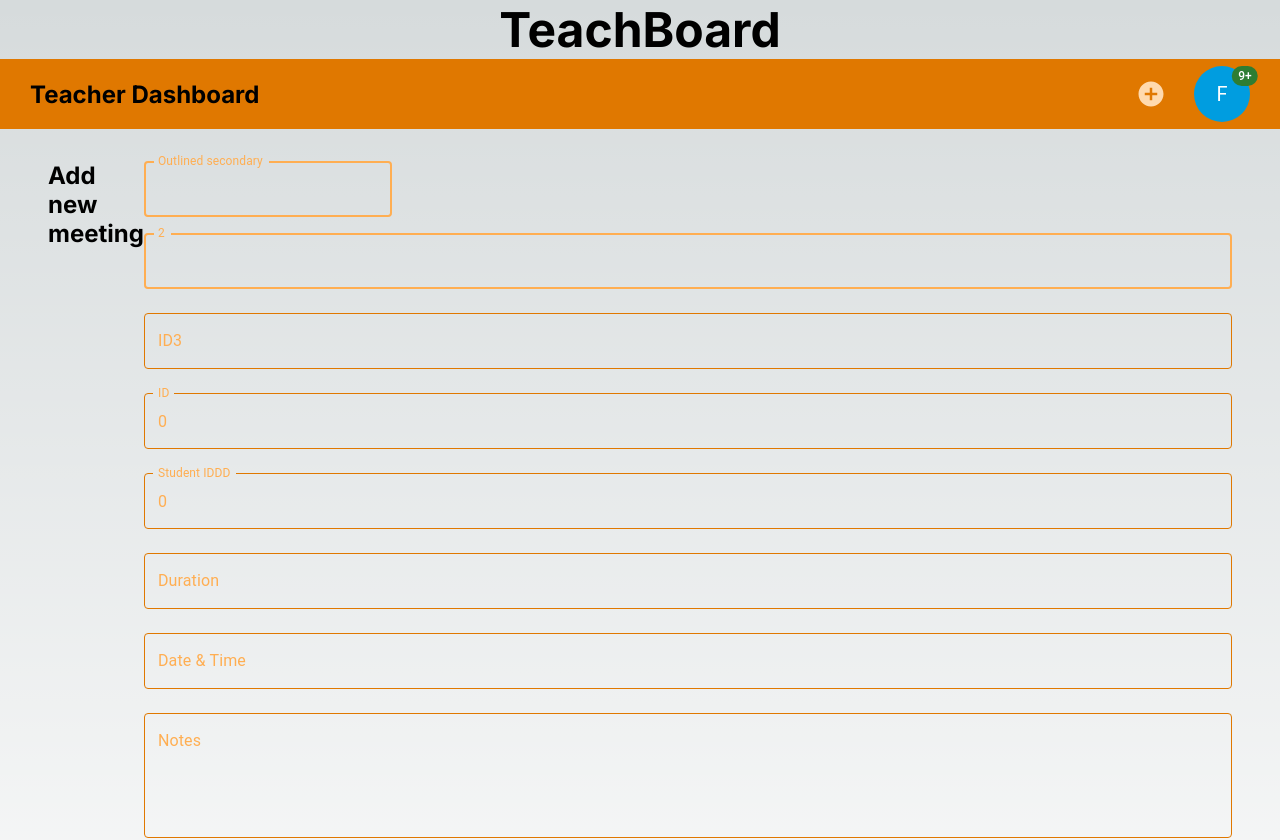
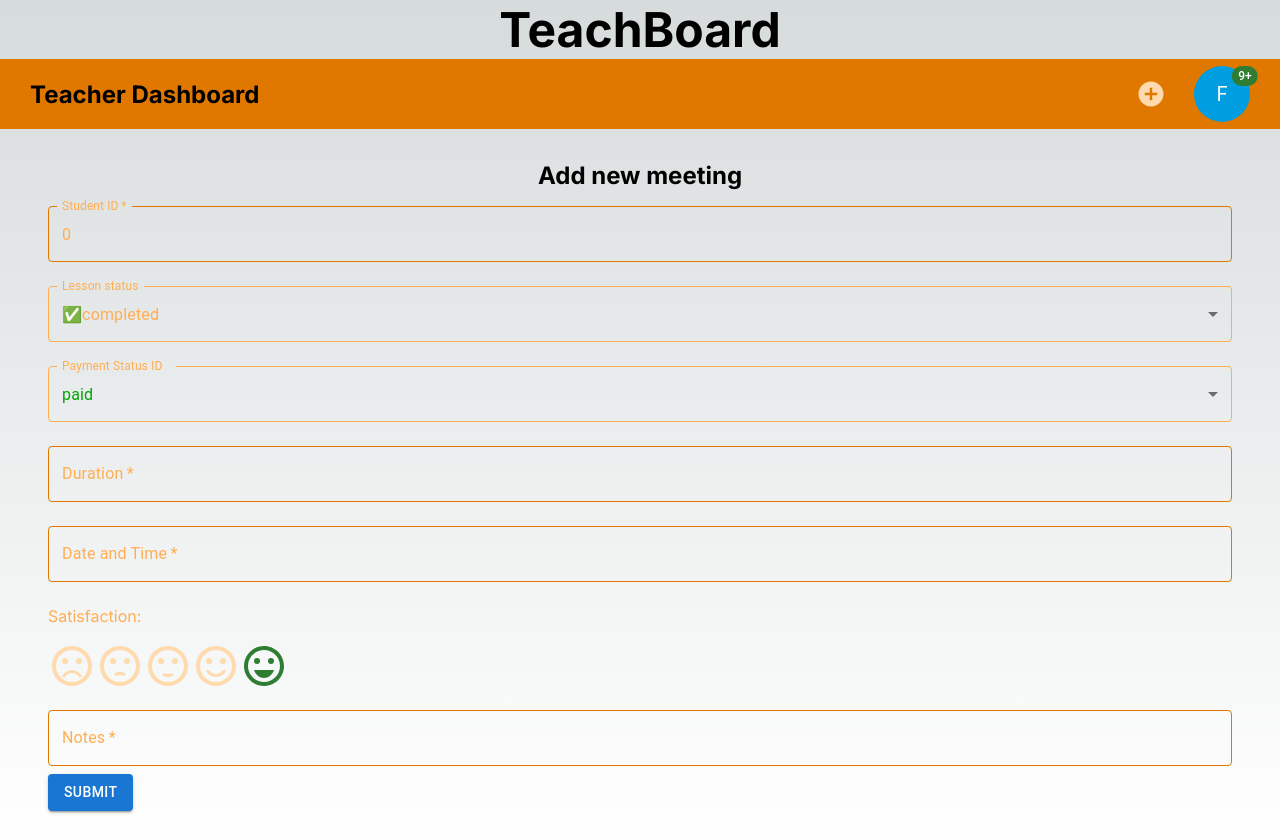
Before and after one commit to Filszu/teach-board, a Next.js app: page /dashboard/meetings/add-new-meeting in a window 1280 px wide. Shown: the top 840 px of the page. Built offline with nearby package versions, Linux system fonts and the light colour scheme.

Commit message:
satisfication rating works perfectly

```diff
--- a/app/(teacher)/dashboard/meetings/add-new-meeting/page.module.css
+++ b/app/(teacher)/dashboard/meetings/add-new-meeting/page.module.css
@@ -2,4 +2,6 @@
     grid-column: 1/13;
     display: flex;
     justify-content: center;
+    flex-direction: column;
+    align-items: center;
 }
--- a/components/forms/MeetingForm.module.css
+++ b/components/forms/MeetingForm.module.css
@@ -1,5 +1,7 @@
 .meetingForm{
     color: var(--elements-secondary-color);
     /* background-color: aquamarine; */
+    width: clamp(300px, 100%, 1200px);
+
 
 }
--- a/components/forms/MeetingForm.tsx
+++ b/components/forms/MeetingForm.tsx
@@ -1,11 +1,15 @@
 'use client'
 
 import { Meeting } from "@/types/types";
-import { TextField, Button, FormControl, InputLabel, Select, MenuItem,  createTheme,
+import { TextField, Button, FormControl, InputLabel, MenuItem,  createTheme,
   ThemeProvider,
   Theme,
   useTheme,
-  outlinedInputClasses, } from '@mui/material';
+  outlinedInputClasses, Select,  SelectChangeEvent } from '@mui/material';
+
+
+
+
 import { useState } from "react";
 import styles from './MeetingForm.module.css'
 
@@ -31,140 +35,144 @@ interface Props {
 
 
 import { customTheme } from "./customMuiFormStyles";
+import FaceRating from "../rating/FaceRating";
+// import BasicRating from "../rating/Rating";
 const MeetingForm = (props: Props) => {
 
   const outerTheme = useTheme();
 
-  const initialFormState: Meeting = {
+  const [meeting, setMeeting] = useState<Meeting>({
     id: 0,
     studentID: 0,
-          statusID: null,
-          paymentStatusID: 0,
+    statusID: 1,
+    paymentStatusID: 1,
     duration: '',
     dateTime: '',
-          satisfaction: null,
+    satisfaction: 5,
     notes: '',
+  });
+
+  const handleChange = (event: React.ChangeEvent<HTMLInputElement>) => {
+    const { name, value } = event.target;
+    setMeeting((prevMeeting) => ({ ...prevMeeting, [name]: value }));
   };
 
-    const [formData, setFormData] = useState<Meeting>(initialFormState);
+  const handleSelectChange = (event: SelectChangeEvent<{ value: number }>) => {
+    const { name, value } = event.target;
+    setMeeting((prevMeeting) => ({ ...prevMeeting, [name]: value }));
+  };
 
-    const handleChange = (e: React.ChangeEvent<HTMLInputElement | { value: unknown }>) => {
-      const { name, value } = e.target;
-      setFormData((prevData) => ({ ...prevData, [name]: value }));
+  const handleRatingChange = (value: number) => {
+    setMeeting((prevMeeting) => ({ ...prevMeeting, satisfaction: value }));
+
   };
 
 
 
-    const handleSubmit = (e: React.FormEvent<HTMLFormElement>) => {
-      e.preventDefault();
-      // Handle form submission or further processing here
-      console.log(formData);
+  const handleSubmit = (event: React.FormEvent) => {
+    event.preventDefault();
+    // onSubmit(meeting);
   };
+
+
 
   return (
     <ThemeProvider theme={customTheme(outerTheme)}>
     <form onSubmit={handleSubmit} className={styles.meetingForm}>
+      <TextField
+        name="studentID"
+        label="Student ID"
+        value={meeting.studentID}
+        onChange={handleChange}
+        required
+        fullWidth
+        margin="normal"
+      />
 
 
-      <TextField label="Outlined secondary" color="secondary" focused />
-      <TextField label="2" color="secondary" focused fullWidth  margin="normal" id="2"/>
-      <TextField
-        name="id3"
-        label="ID3"
-        InputLabelProps={{
-          sx: { color: "red", "&.Mui-focused": { color: "green" } },
-        }}
-
+      <FormControl
         fullWidth
         margin="normal"
-        color="secondary"
+      >
+        <InputLabel id="lessonStatus-label">Lesson status</InputLabel>
+        <Select
+          labelId="lessonStatus-label"
+          id="lessonStatus"
+          name="statusID"
+          value={meeting.statusID}
+          onChange={handleSelectChange}
+          label="Lesson status"
 
 
-      />
-      <TextField
-        name="id"
-        label="ID"
-        value={formData.id}
-        onChange={handleChange}
+        >
+          <MenuItem value={1}>✅completed</MenuItem>
+          <MenuItem value={2}>❌cancelled</MenuItem>
+          <MenuItem value={3} selected={true}>⏰scheduled</MenuItem>
+        </Select>
+      </FormControl>
+      <FormControl
         fullWidth
         margin="normal"
-        color="secondary"
+      >
+        <InputLabel id="demo-simple-select-label">Payment Status ID</InputLabel>
+        <Select
+          labelId="demo-simple-select-label"
+          id="demo-simple-select"
+          name="paymentStatusID"
+          value={meeting.paymentStatusID}
+          onChange={handleSelectChange}
+          required
+          label="Payment Status ID"
 
 
-      />
-      <TextField
-        name="studentID"
-        label="Student IDDD"
-        value={formData.studentID}
-        onChange={handleChange}
-        fullWidth
-        margin="normal"
-        color="success"
-      />
+        >
+          <MenuItem value={1}><span style={{color:"var(--color-paid)"}}>paid</span></MenuItem>
+          <MenuItem value={2}  selected={true}><span style={{color:"var(--color-unpaid)"}}>unpaid</span></MenuItem>
+
+        </Select>
+      </FormControl>
       <TextField
         name="duration"
         label="Duration"
-        value={formData.duration}
+        value={meeting.duration}
         onChange={handleChange}
+        required
         fullWidth
         margin="normal"
       />
       <TextField
         name="dateTime"
-        label="Date & Time"
-        value={formData.dateTime}
+        label="Date and Time"
+        value={meeting.dateTime}
         onChange={handleChange}
+        required
         fullWidth
         margin="normal"
       />
+      <div>
+
+        <p style={{margin:"1rem 0"}}>Satisfaction:</p>
+
+
+        <FaceRating value={meeting.satisfaction} handleChange={handleRatingChange}/>
+        {/* <BasicRating/> */}
+      </div>
+
       <TextField
         name="notes"
         label="Notes"
-        value={formData.notes}
+        value={meeting.notes}
         onChange={handleChange}
-        fullWidth
-        margin="normal"
-        multiline
-        rows={4}
-      />
-      <FormControl fullWidth margin="normal">
-        <InputLabel>Status</InputLabel>
-        <Select
-          name="statusID"
-          value={formData.statusID}
-          onChange={handleChange}
-          fullWidth
-        >
-          <MenuItem value={null}>None</MenuItem>
-          <MenuItem value={1}>Status 1</MenuItem>
-          <MenuItem value={2}>Status 2</MenuItem>
-          {/* Add more menu items as needed */}
-        </Select>
-      </FormControl>
-      <FormControl fullWidth margin="normal">
-        <InputLabel>Payment Status</InputLabel>
-        <Select
-          name="paymentStatusID"
-          value={formData.paymentStatusID}
-          onChange={handleChange}
-          fullWidth
-        >
-          <MenuItem value={1}>Payment Status 1</MenuItem>
-          <MenuItem value={2}>Payment Status 2</MenuItem>
-          {/* Add more menu items as needed */}
-        </Select>
-      </FormControl>
-      <TextField
-        name="satisfaction"
-        label="Satisfaction"
-        value={formData.satisfaction || ''}
-        onChange={handleChange}
+        required
         fullWidth
         margin="normal"
       />
       <Button type="submit" variant="contained" color="primary">
         Submit
       </Button>
+
+
+
     </form>
      </ThemeProvider>
   )
--- a/components/forms/customMuiFormStyles.ts
+++ b/components/forms/customMuiFormStyles.ts
@@ -68,5 +68,17 @@ export const customTheme = (outerTheme: Theme) =>
           },
         },
       },
+      MuiInputLabel:{
+        styleOverrides: {
+          root: {
+            color: '#FFAE52',
+
+
+          },
+          //
+        },
+
+      }
+
     },
   });
--- a/components/index.ts
+++ b/components/index.ts
@@ -4,6 +4,8 @@ import InfoCard from "./infoCard/InfoCard";
 import MeetingCard from "./meetingCard/MeetingCard";
 import { LoadingBox } from "./loading/LoadingBox";
 import MeetingForm from "./forms/MeetingForm";
+import FaceRating from "./rating/FaceRating";
+import { BasicRating } from "./rating/Rating";
 
 
-export { UserIcon, Navabar,InfoCard, MeetingCard, LoadingBox, MeetingForm };
+export { UserIcon, Navabar,InfoCard, MeetingCard, LoadingBox, MeetingForm, FaceRating, BasicRating };
--- /dev/null
+++ b/components/rating/FaceRating.tsx
@@ -0,0 +1,85 @@
+'use client'
+
+import * as React from 'react';
+import { styled } from '@mui/material/styles';
+import Rating, { IconContainerProps } from '@mui/material/Rating';
+import SentimentVeryDissatisfiedIcon from '@mui/icons-material/SentimentVeryDissatisfied';
+import SentimentDissatisfiedIcon from '@mui/icons-material/SentimentDissatisfied';
+import SentimentSatisfiedIcon from '@mui/icons-material/SentimentSatisfied';
+import SentimentSatisfiedAltIcon from '@mui/icons-material/SentimentSatisfiedAltOutlined';
+import SentimentVerySatisfiedIcon from '@mui/icons-material/SentimentVerySatisfied';
+
+const StyledRating = styled(Rating)(({ theme }) => ({
+
+
+  '& .MuiRating-iconEmpty .MuiSvgIcon-root': {
+    color: "#FFDAAE",
+    fontSize:"3rem",
+  },
+    '& .MuiRating-iconFilled .MuiSvgIcon-root': {
+    fontSize:"3rem",
+    },
+}));
+
+const customIcons: {
+  [index: string]: {
+    icon: React.ReactElement;
+    label: string;
+  };
+} = {
+  1: {
+    icon: <SentimentVeryDissatisfiedIcon color="error" fontSize='small'/>,
+    label: 'Very Dissatisfied',
+  },
+  2: {
+    icon: <SentimentDissatisfiedIcon color="error" />,
+    label: 'Dissatisfied',
+  },
+  3: {
+    icon: <SentimentSatisfiedIcon color="warning" />,
+    label: 'Neutral',
+  },
+  4: {
+    icon: <SentimentSatisfiedAltIcon color="success" />,
+    label: 'Satisfied',
+  },
+  5: {
+    icon: <SentimentVerySatisfiedIcon color="success" />,
+    label: 'Very Satisfied',
+  },
+};
+
+function IconContainer(props: IconContainerProps) {
+  const { value, ...other } = props;
+  return <span {...other}>{customIcons[value].icon}</span>;
+}
+
+interface Props {
+    value:number,
+    handleChange: (value: number) => void,
+}
+
+const FaceRating= (props: Props) => {
+
+  return (
+    <StyledRating
+      name="highlight-selected-only"
+    //   defaultValue={props.value}
+    value={props.value}
+      IconContainerComponent={IconContainer}
+      getLabelText={(value: number) => customIcons[value].label}
+      highlightSelectedOnly
+    //   value={props.value}
+    //   onChange={()=>console.log('changed')}
+
+      onChange={(event, newValue) => {
+        console.log(newValue);
+        props.handleChange(Number(newValue));
+      }}
+
+    //   value={props.value}
+    />
+  );
+}
+
+export default FaceRating;
--- /dev/null
+++ b/components/rating/Rating.tsx
@@ -0,0 +1,33 @@
+'use client';
+import * as React from 'react';
+import Box from '@mui/material/Box';
+import Rating from '@mui/material/Rating';
+
+
+interface Props {
+    value:number,
+    handleChange: (value: number) => void,
+}
+export const BasicRating = (props: Props) =>{
+  const [value, setValue] = React.useState<number | null>(2);
+
+  return (
+    <Box
+      sx={{
+        '& > legend': { mt: 2 },
+      }}
+    >
+      <Rating
+        name="simple-controlled"
+        value={props.value}
+        onChange={(event, newValue) => {
+        //   setValue(newValue);
+            props.handleChange(newValue)
+        }}
+        // value={props.value}
+        // onChange={props.handleChange}
+      />
+
+    </Box>
+  );
+}
--- a/types/types.ts
+++ b/types/types.ts
@@ -2,10 +2,10 @@ export interface Meeting {
     id: number;
     studentID: number;
     statusID: number | null;
-    paymentStatusID: number;
+    paymentStatusID: number | null;
     duration: string;
     dateTime: string;
-    satisfaction: number | null;
+    satisfaction: number;
     notes: string;
     student_name?: string;
     student_surname?: string;
```
Lines whose indentation alone changed are shown as unchanged.
